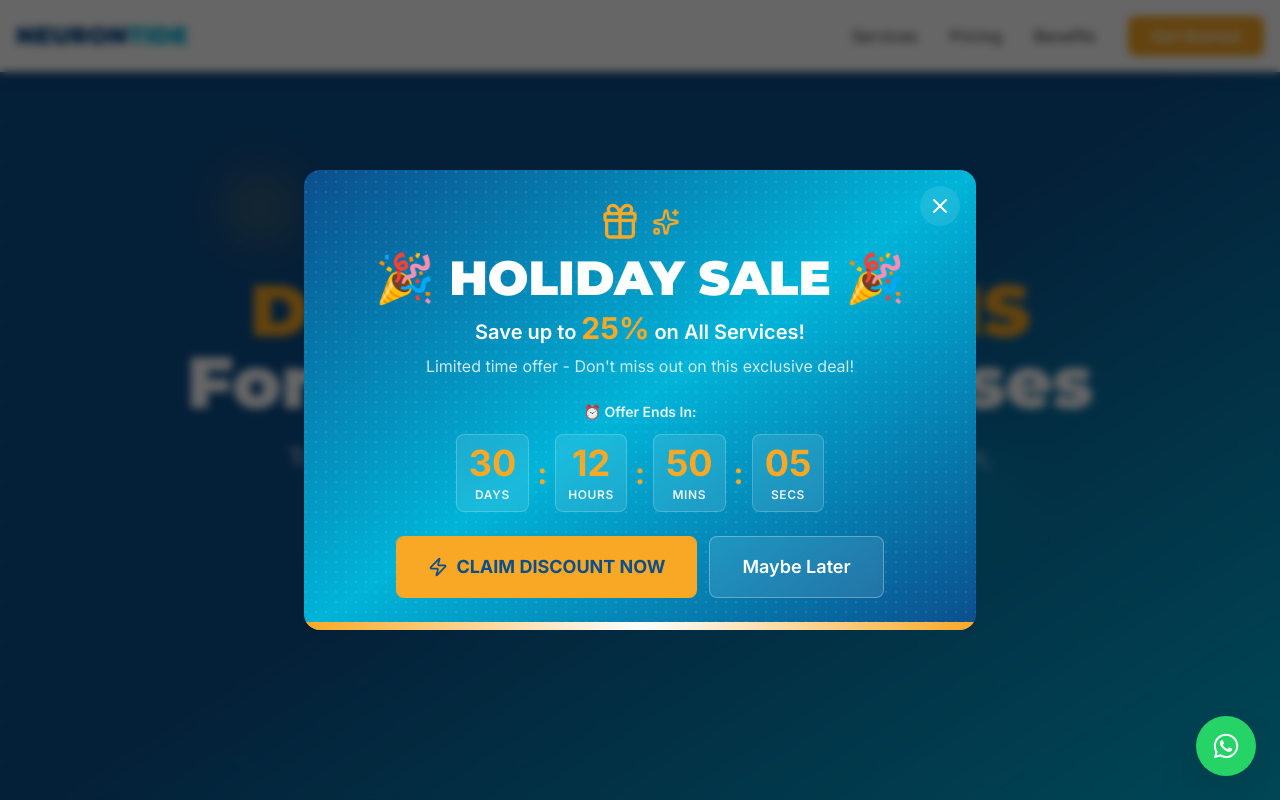
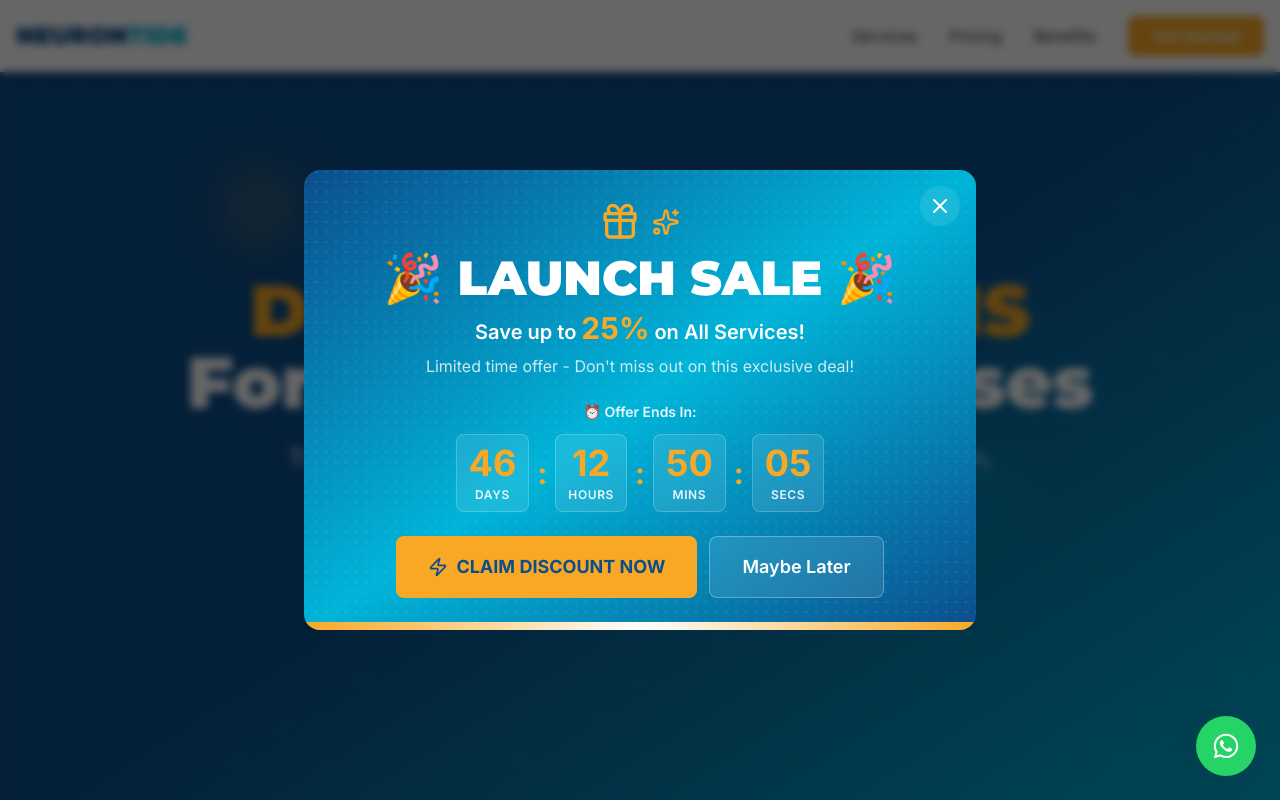
Before and after one commit to Hamceey/ntd, a React (Vite) app: page / in a window 1280 px wide. Shown: the top 800 px of the page. Built offline with nearby package versions, Linux system fonts and the light colour scheme.

Commit message:
UPDATED OFFER

```diff
--- a/src/components/layout/PromoBar.jsx
+++ b/src/components/layout/PromoBar.jsx
@@ -21,7 +21,7 @@ const PromoPopup = () => {
   }, []);
 
   useEffect(() => {
-    const launchDeadline = new Date('2026-01-08T23:59:59+03:00').getTime();
+    const launchDeadline = new Date('2026-01-24T23:59:59+03:00').getTime();
 
     const calculateTimeLeft = () => {
       const now = new Date().getTime();
@@ -124,7 +124,7 @@ const PromoPopup = () => {
                     <Sparkles className="text-quantum-gold" size={28} />
                   </div>
                   <h2 className="text-3xl sm:text-4xl md:text-5xl font-black mb-2">
-                    🎉 HOLIDAY SALE 🎉
+                    🎉 LAUNCH SALE 🎉
                   </h2>
                   <p className="text-lg sm:text-xl font-semibold">
                     Save up to <span className="text-quantum-gold font-black text-2xl sm:text-3xl">25%</span> on All Services!
--- a/src/components/layout/PromoPopup.jsx
+++ b/src/components/layout/df_PromoPopup.jsx
@@ -21,7 +21,7 @@ const PromoPopup = () => {
   }, []);
 
   useEffect(() => {
-    const launchDeadline = new Date('2025-12-21T23:59:59+03:00').getTime();
+    const launchDeadline = new Date('2026-01-24T23:59:59+03:00').getTime();
 
     const calculateTimeLeft = () => {
       const now = new Date().getTime();
--- a/src/components/sections/Pricing.jsx
+++ b/src/components/sections/Pricing.jsx
@@ -85,7 +85,7 @@ const Pricing = () => {
             Transparent Pricing
           </h2>
           <p className="text-xl text-accent-black/70 max-w-2xl mx-auto">
-            No hidden fees. Just results. Holiday special pricing ends soon!
+            No hidden fees. Just results. Launch special offer ends soon!
           </p>
         </motion.div>
 
```
